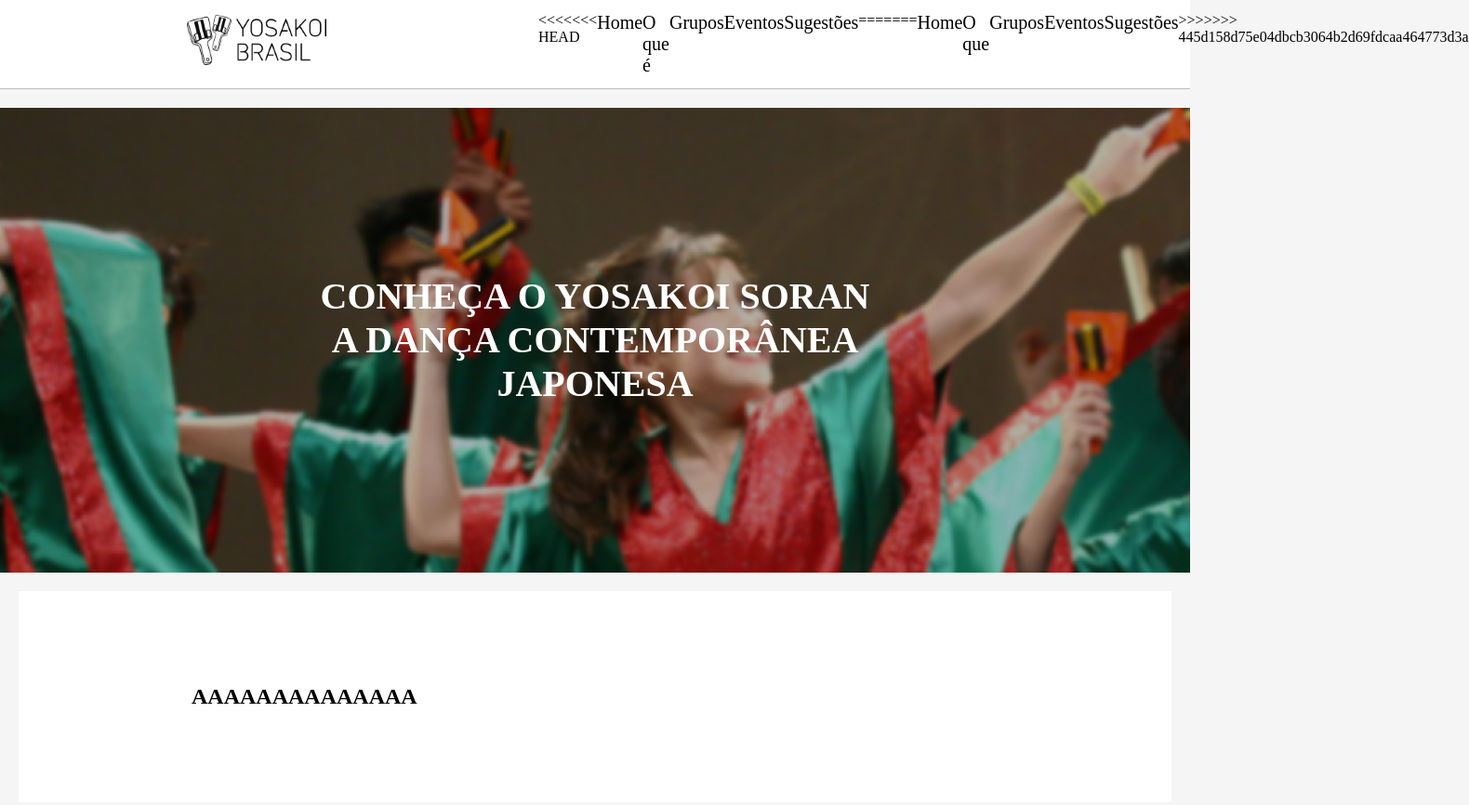
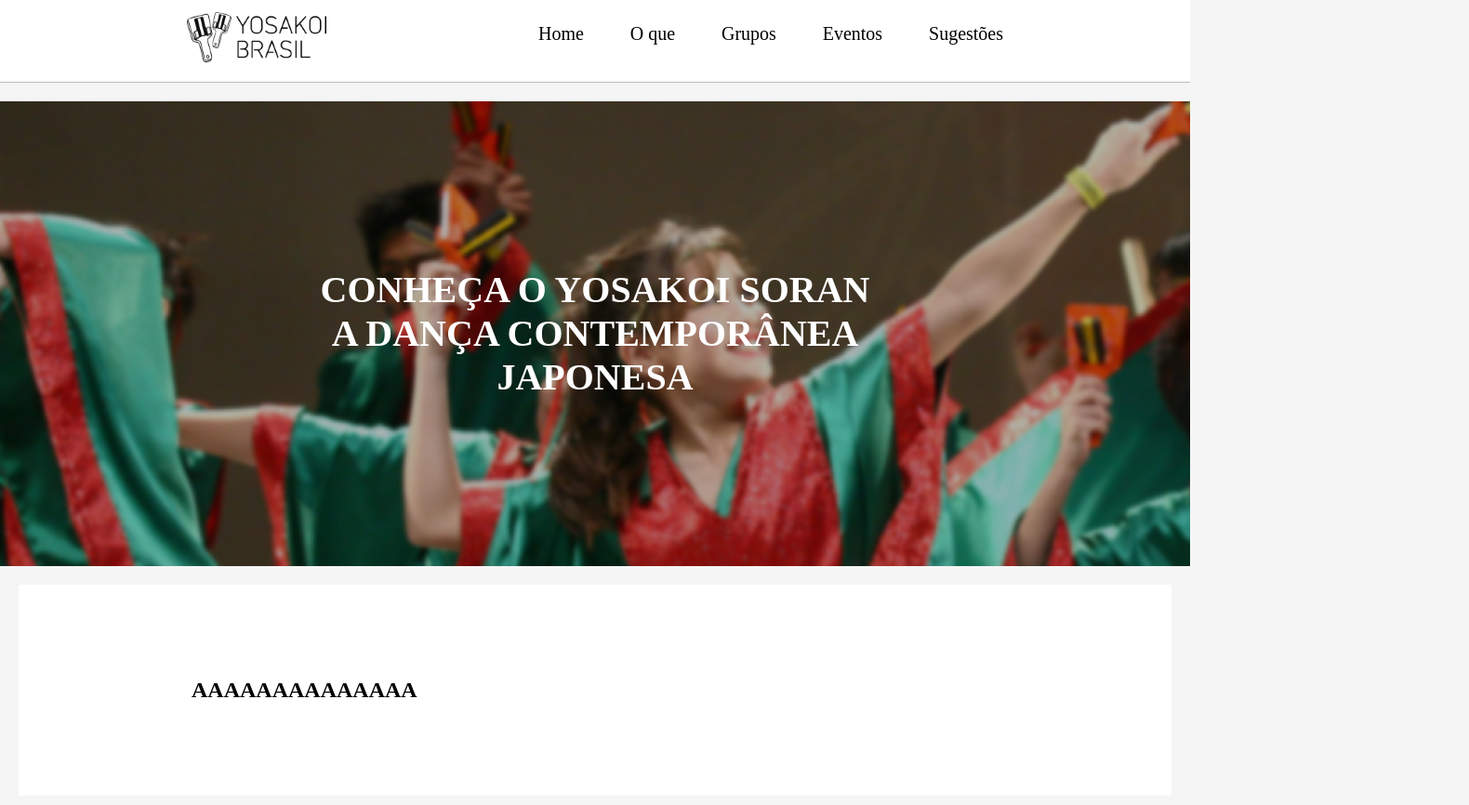
Before and after one commit to BRyuTakahashi/projetoPessoal, a plain HTML site: page index.html in a window 1280 px wide. Shown: the top 866 px of the page at 93% size, 1580 px wide, since content can reach past the window. Drawn offline with Linux system fonts and the light colour scheme; a web font is replaced by a local one.

Commit message:
alterando index

```diff
--- a/index.html
+++ b/index.html
@@ -16,19 +16,11 @@
             <h1><a href="C:\Users\bruno\projetoPessoal\index.html"><img src="./assets/img/yosakoiBrasil_logo.png" alt="Logo Yosakoi Brasil" class="logo"></a></h1>
 
             <ul>
-<<<<<<< HEAD
-                <li><a href="C:\Users\bruno\projetoPessoal\index.html">Home</a></li>
-                <li>O que é</li>
-                <li>Grupos</li>
-                <li>Eventos</li>
-                <li>Sugestões</li>
-=======
                 <li><a href="C:\Users\bruno\projetoPessoal\index.html">Home<br><div class="bar"></div></a></li>
                 <li>O que<br><div class="bar"></div></li>
                 <li>Grupos<br><div class="bar"></div></li>
                 <li>Eventos<br><div class="bar"></div></li>
                 <li>Sugestões<br><div class="bar"></div></li>
->>>>>>> 445d158d75e04dbcb3064b2d69fdcaa464773d3a
             </ul>
         </div>
     </header>
```
